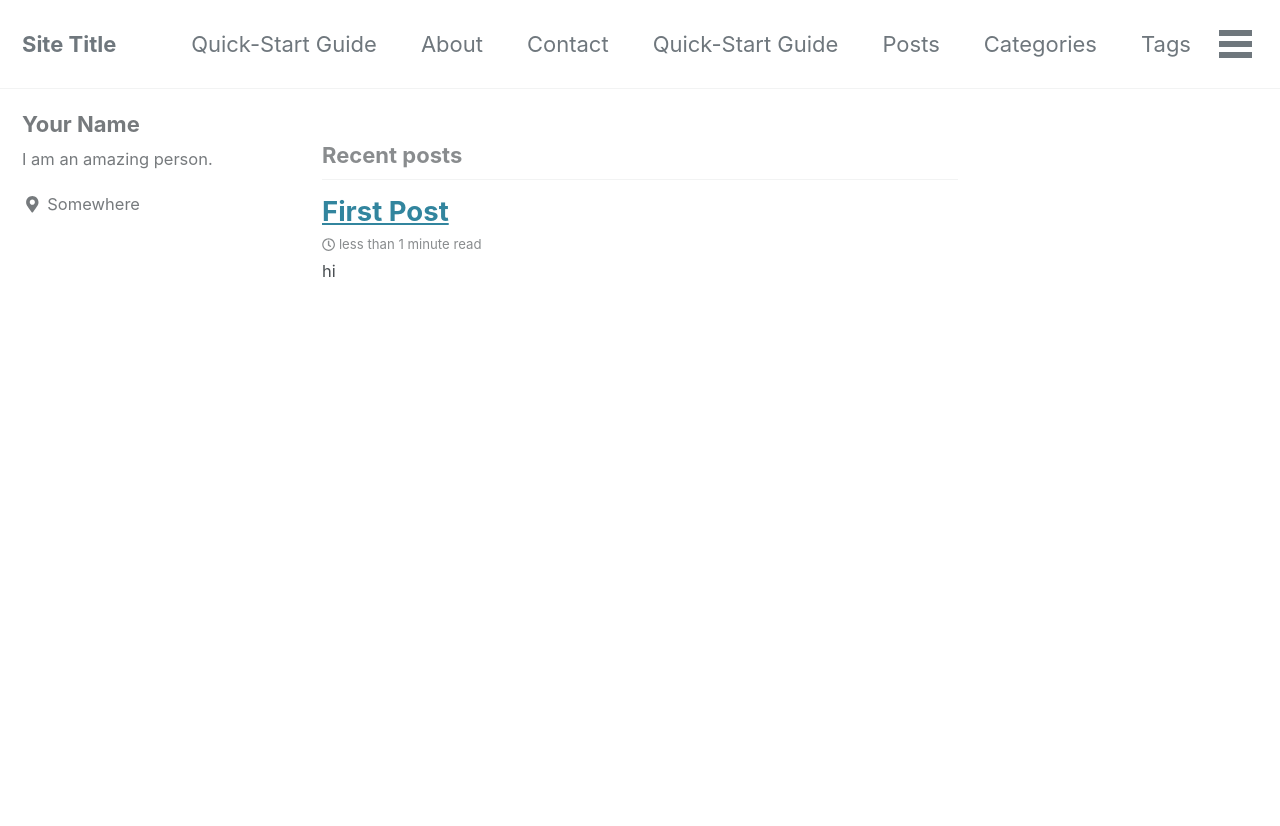
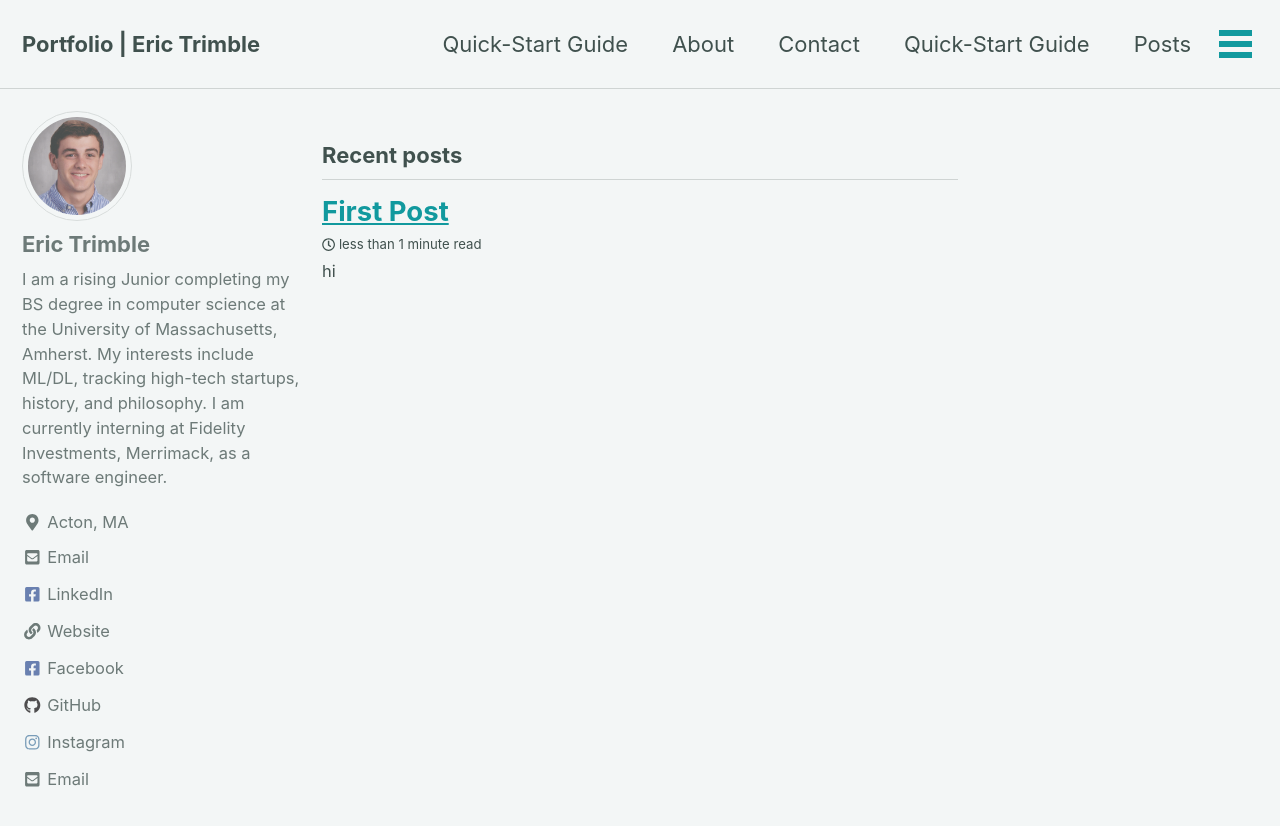
Before and after one commit to erictrimbs/ETrimbs.github.io, a Jekyll site: the page built from index.html, in a window 1280 px wide and 900 px high. Shown: the top 826 px of the window. Built offline with Jekyll 4.4.1, drawn with Linux system fonts in a browser that asks for light colours; cached includes are drawn as plain includes; nearby versions of some CDN libraries; the list of posts is cut into pages by our own code; some of the changed text lies outside the part shown.

Commit message:
Name/bio

```diff
--- a/_config.yml
+++ b/_config.yml
@@ -12,20 +12,20 @@
 
 # theme                  : "minimal-mistakes-jekyll"
 # remote_theme           : "mmistakes/minimal-mistakes"
-minimal_mistakes_skin    : "default" # "air", "aqua", "contrast", "dark", "dirt", "neon", "mint", "plum", "sunrise"
+minimal_mistakes_skin    : "mint" # "air", "aqua", "contrast", "dark", "default", dirt", "neon", "mint", "plum", "sunrise"
 
 # Site Settings
 locale                   : "en-US"
-title                    : "Site Title"
+title                    : "Portfolio | Eric Trimble"
 title_separator          : "-"
-name                     : "Your Name"
-description              : "An amazing website."
+name                     : "Eric Trimble"
+description              : "Eric Trimble's personal blog and coding portfolio"
 url                      : # the base hostname & protocol for your site e.g. "https://mmistakes.github.io"
 baseurl                  : # the subpath of your site, e.g. "/blog"
-repository               : # GitHub username/repo-name e.g. "mmistakes/minimal-mistakes"
+repository               : ETrimbs/ETrimbs.github.io # GitHub username/repo-name e.g. "mmistakes/minimal-mistakes"
 teaser                   : # path of fallback teaser image, e.g. "/assets/images/500x300.png"
 logo                     : # path of logo image to display in the masthead, e.g. "/assets/images/88x88.png"
-masthead_title           : # overrides the website title displayed in the masthead, use " " for no title
+masthead_title           : "" # overrides the website title displayed in the masthead, use " " for no title
 # breadcrumbs            : false # true, false (default)
 words_per_minute         : 200
 comments:
@@ -106,30 +106,35 @@
 
 # Site Author
 author:
-  name             : "Your Name"
-  avatar           : # path of avatar image, e.g. "/assets/images/bio-photo.jpg"
-  bio              : "I am an amazing person."
-  location         : "Somewhere"
-  email            :
+  name             : "Eric Trimble"
+  avatar           : /assets/images/bio-photo.png # path of avatar image, e.g. "/assets/images/bio-photo.jpg"
+  bio              : "I am a rising Junior completing my BS degree in computer science at the University of
+  Massachusetts, Amherst. My interests include ML/DL, tracking high-tech startups, history, and philosophy. I
+  am currently interning at Fidelity Investments, Merrimack, as a software engineer."
+  location         : "Acton, MA"
+  email            : eric.trimo@gmail.com
   links:
     - label: "Email"
       icon: "fas fa-fw fa-envelope-square"
-      # url: mailto:your.name@email.com
+      url: mailto:eric.trimo@gmail.com
+    - label: "LinkedIn"
+      icon: "fab fa-fw fa-facebook-square"
+      url: "https://linkedin.com/in/eric-t-02ab2813b/"
     - label: "Website"
       icon: "fas fa-fw fa-link"
-      # url: "https://your-website.com"
-    - label: "Twitter"
-      icon: "fab fa-fw fa-twitter-square"
+      url: "/"
+#    - label: "Twitter"
+#      icon: "fab fa-fw fa-twitter-square"
       # url: "https://twitter.com/"
     - label: "Facebook"
       icon: "fab fa-fw fa-facebook-square"
-      # url: "https://facebook.com/"
+      url: "https://facebook.com/eric.trimble2"
     - label: "GitHub"
       icon: "fab fa-fw fa-github"
-      # url: "https://github.com/"
+      url: "https://github.com/ETrimbs/"
     - label: "Instagram"
       icon: "fab fa-fw fa-instagram"
-      # url: "https://instagram.com/"
+      url: "https://instagram.com/erictrimbs/"
 
 # Site Footer
 footer:
```
Also changed, not shown: assets/images/bio-photo.png (added).
